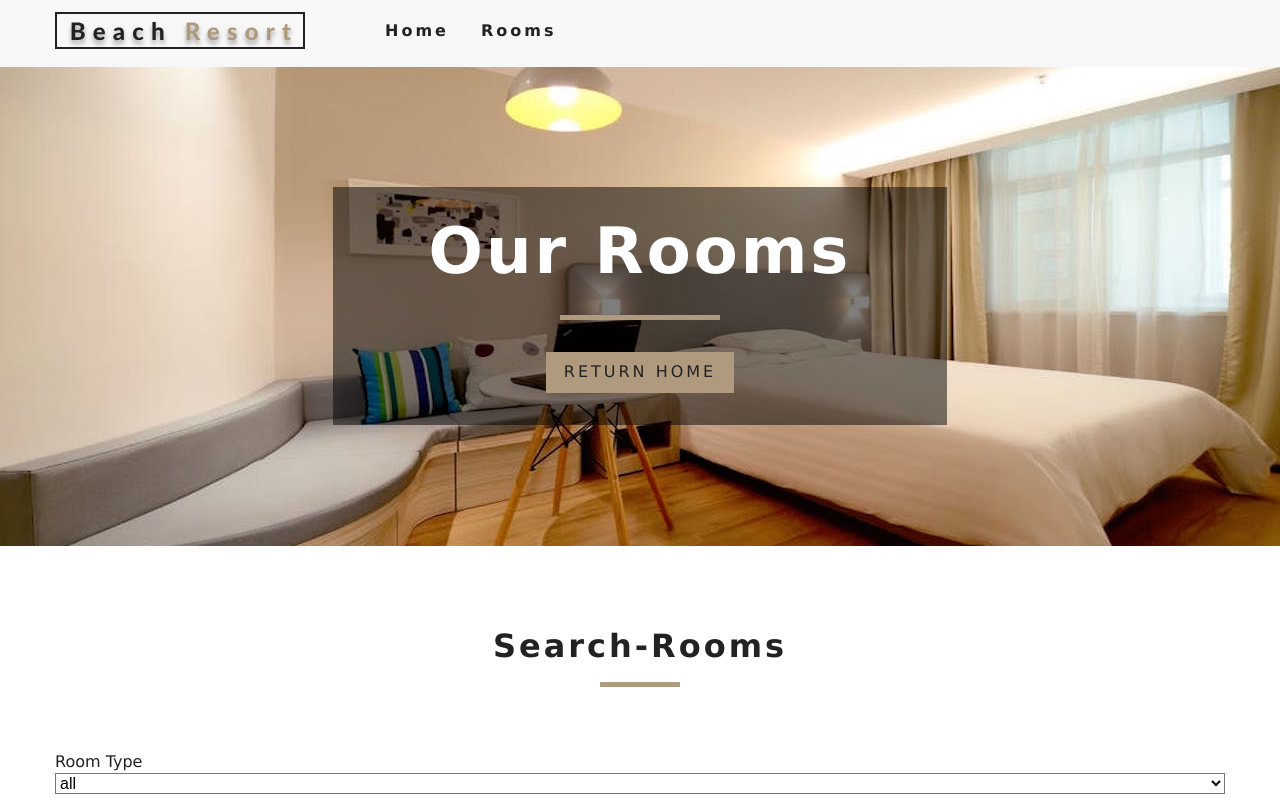
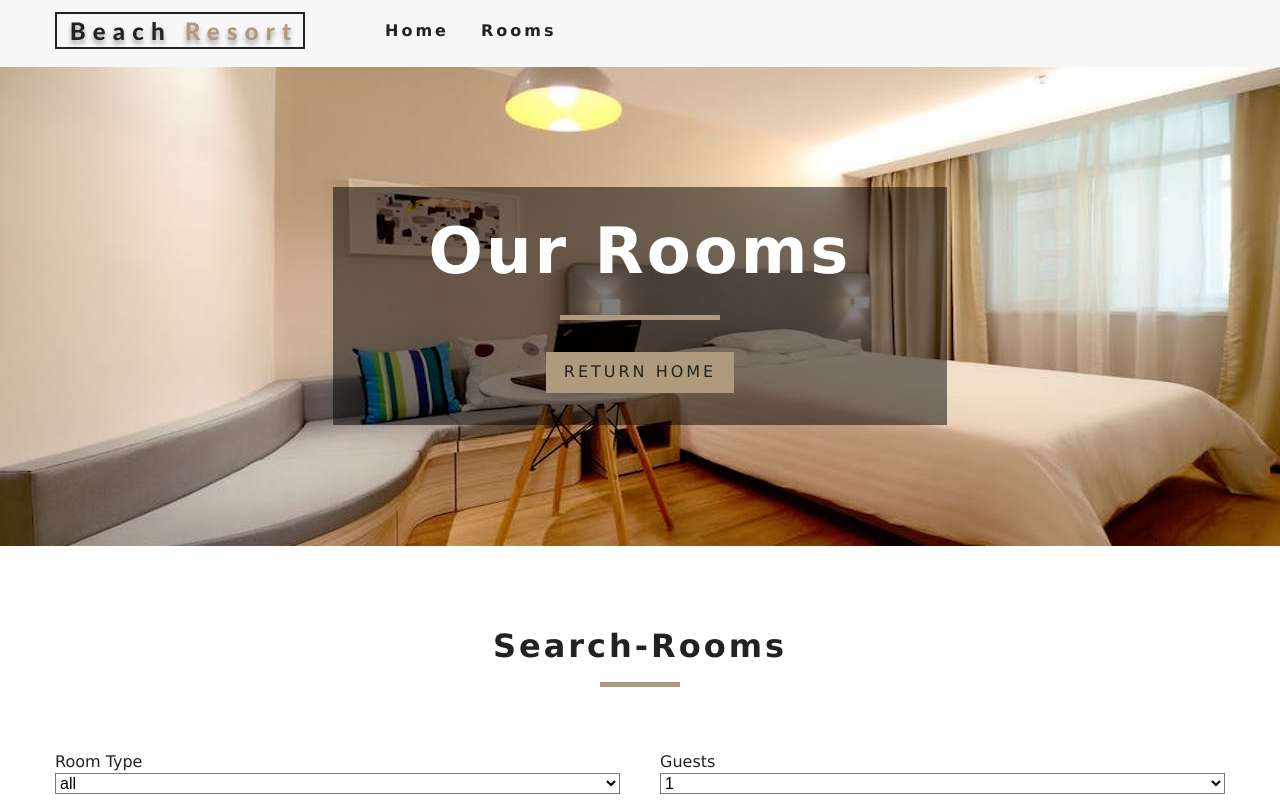
Before and after one commit to C-H-I-L-L/Very-Well-Resort-Hotel, a React (Create React App) app: page /rooms in a window 1280 px wide. Shown: the top 800 px of the page. Built offline with nearby package versions, Linux system fonts and the light colour scheme.

Commit message:
on the rooms page - before changing guests drop-down values from string

```diff
--- a/src/components/RoomsFilter.js
+++ b/src/components/RoomsFilter.js
@@ -39,6 +39,14 @@
     );
   });
 
+  let people = getUnique(rooms, 'capacity');
+  people = people.map((item, index) => {
+    return (
+      <option key={index} value={item}>
+        {item}
+      </option>
+    );
+  });
   return (
     <section className='filter-container'>
       <Title title='search-rooms' />
@@ -57,6 +65,20 @@
           </select>
         </div>
         {/* end of select type */}
+        {/* guests type */}
+        <div className='form-group'>
+          <lable htmlFor='capacity'>Guests</lable>
+          <select
+            name='capacity'
+            id='capacity'
+            value={capacity}
+            className='form-control'
+            onChange={handleChange}
+          >
+            {people}
+          </select>
+        </div>
+        {/* end of guests */}
       </form>
     </section>
   );
```
Also changed, not shown: src/components/RoomsContainer.js (+11 -19 lines).
